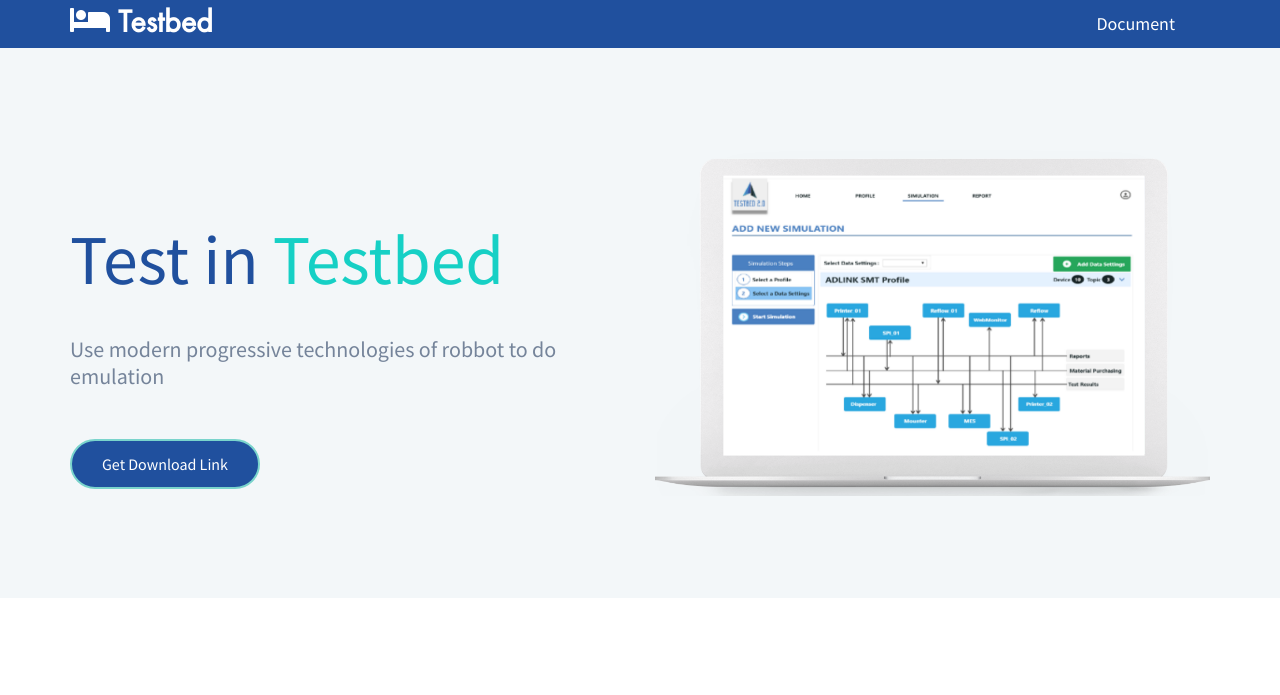
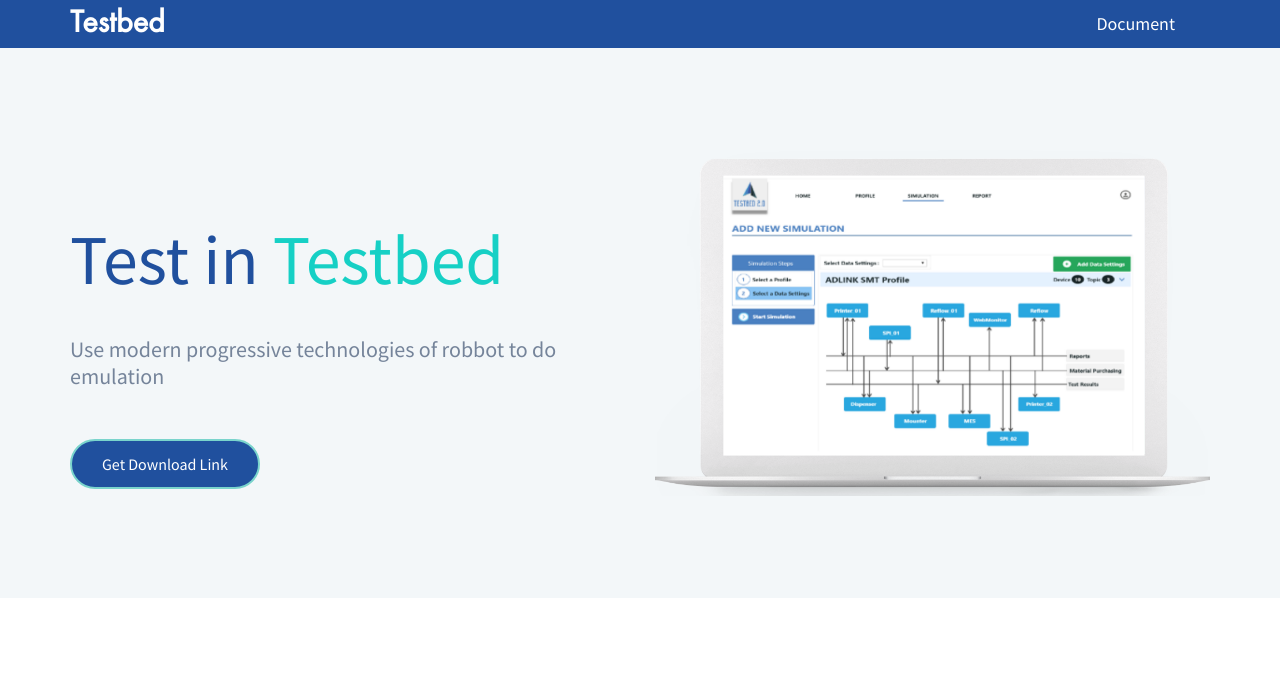
Before and after one commit to Airwavess/testbed-frontend, a plain HTML site: page index.html in a window 1280 px wide. Shown: the top 695 px of the page. Drawn offline with Linux system fonts and the light colour scheme.

Commit message:
remove icon

```diff
--- a/index.html
+++ b/index.html
@@ -30,7 +30,7 @@
 		<div class="container-fluid container">
 			<a href="index.html" class="site-logo">
 				<!-- <img src="img/logo.png" alt=""> -->
-				<i class="fas fa-bed"></i>
+				<!-- <i class="fas fa-bed"></i> -->
 				Testbed
 			</a>
 			<div class="responsive-bar">
```
